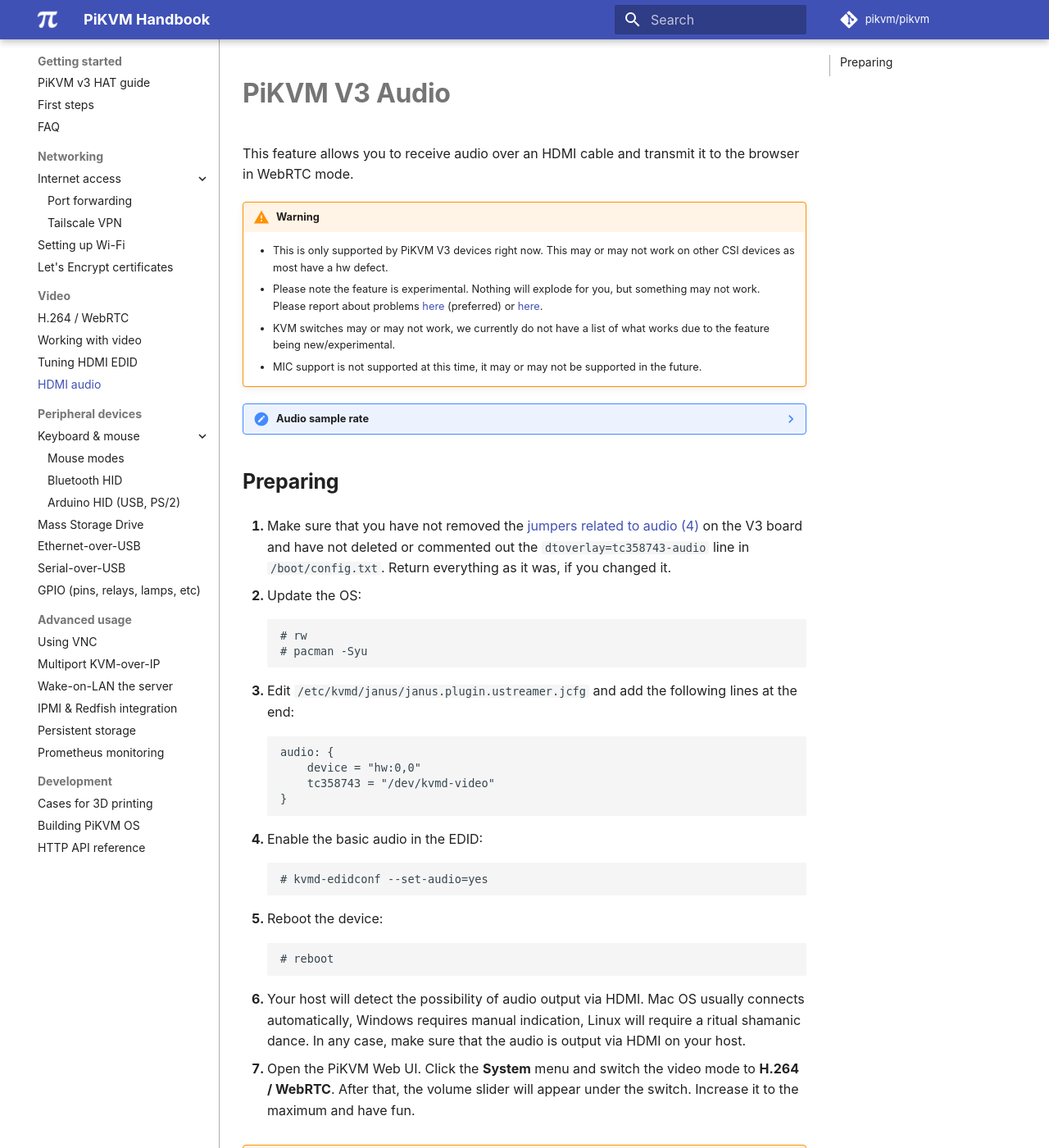
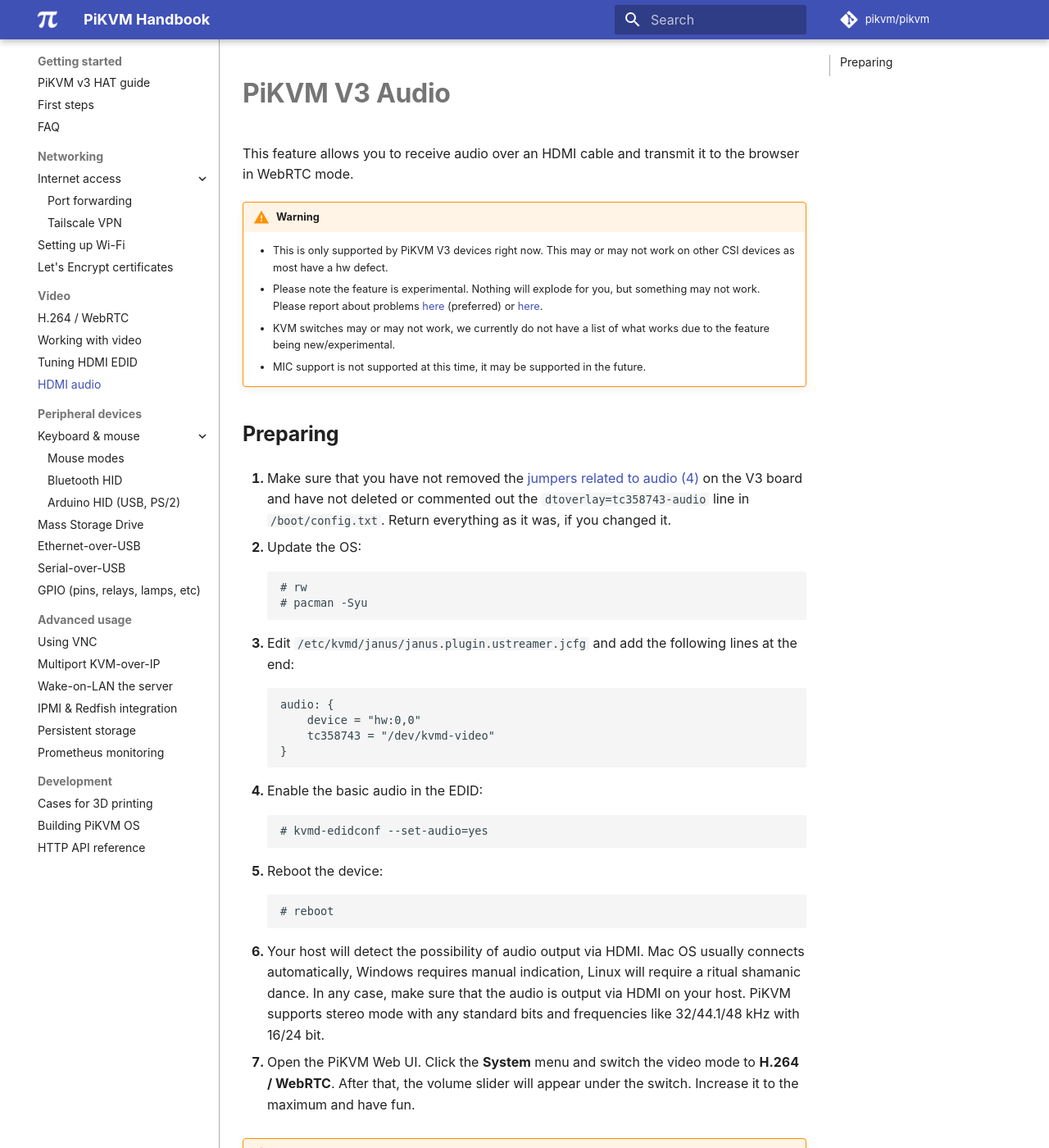
Before and after one commit to pikvm/pikvm, an MkDocs documentation site: the page built from docs/audio.md, in a window 1280 px wide and 1400 px high. Shown: the whole window at 82% size. Built offline with MkDocs 1.6.1 and Material for MkDocs 9.7.7, drawn with Linux system fonts in a browser that asks for light colours; some web fonts are replaced; comment, search, counter and statistics services are not loaded.

Commit message:
minor audio fixes

````diff
--- a/docs/audio.md
+++ b/docs/audio.md
@@ -6,12 +6,11 @@
     * This is only supported by PiKVM V3 devices right now. This may or may not work on other CSI devices as most have a hw defect.
     * Please note the feature is experimental. Nothing will explode for you, but something may not work. Please report about problems [here](https://discord.gg/bpmXfz5) (preferred) or [here](https://github.com/pikvm/pikvm/issues/97).
     * KVM switches may or may not work, we currently do not have a list of what works due to the feature being new/experimental.
-    * MIC support is not supported at this time, it may or may not be supported in the future.
+    * MIC support is not supported at this time, it may be supported in the future.
 
-??? note "Audio sample rate"
-    44.1kHz - 48kHz 16/24 / 32kHz 16
 
 ## Preparing
+
 1. Make sure that you have not removed the [jumpers related to audio (4)](v3.md#atx-connection) on the V3 board and have not deleted or commented out the `dtoverlay=tc358743-audio` line in `/boot/config.txt`. Return everything as it was, if you changed it.
 
 2. Update the OS:
@@ -38,7 +37,7 @@
    # reboot
    ```
 
-6. Your host will detect the possibility of audio output via HDMI. Mac OS usually connects automatically, Windows requires manual indication, Linux will require a ritual shamanic dance. In any case, make sure that the audio is output via HDMI on your host.
+6. Your host will detect the possibility of audio output via HDMI. Mac OS usually connects automatically, Windows requires manual indication, Linux will require a ritual shamanic dance. In any case, make sure that the audio is output via HDMI on your host. PiKVM supports stereo mode with any standard bits and frequencies like 32/44.1/48 kHz with 16/24 bit.
 
 7. Open the PiKVM Web UI. Click the **System** menu and switch the video mode to **H.264 / WebRTC**. After that, the volume slider will appear under the switch. Increase it to the maximum and have fun.
 
@@ -46,4 +45,4 @@
     * After the page is reloaded, the audio slider will be reset. This is a technical limitation in all browsers to avoid annoying audio ads.
     * If something doesn't work, check the log: `journalctl -u kvmd-janus`.
     * Try a different browser, try and clear browser cache before reporting issues.
-    * Please report about problems [here](https://discord.gg/bpmXfz5) (preferred) or [here](https://github.com/pikvm/pikvm/issues/97).
+    * Please report about problems [here](https://discord.gg/bpmXfz5) (preferred) or [here](https://github.com/pikvm/pikvm/issues).
````
